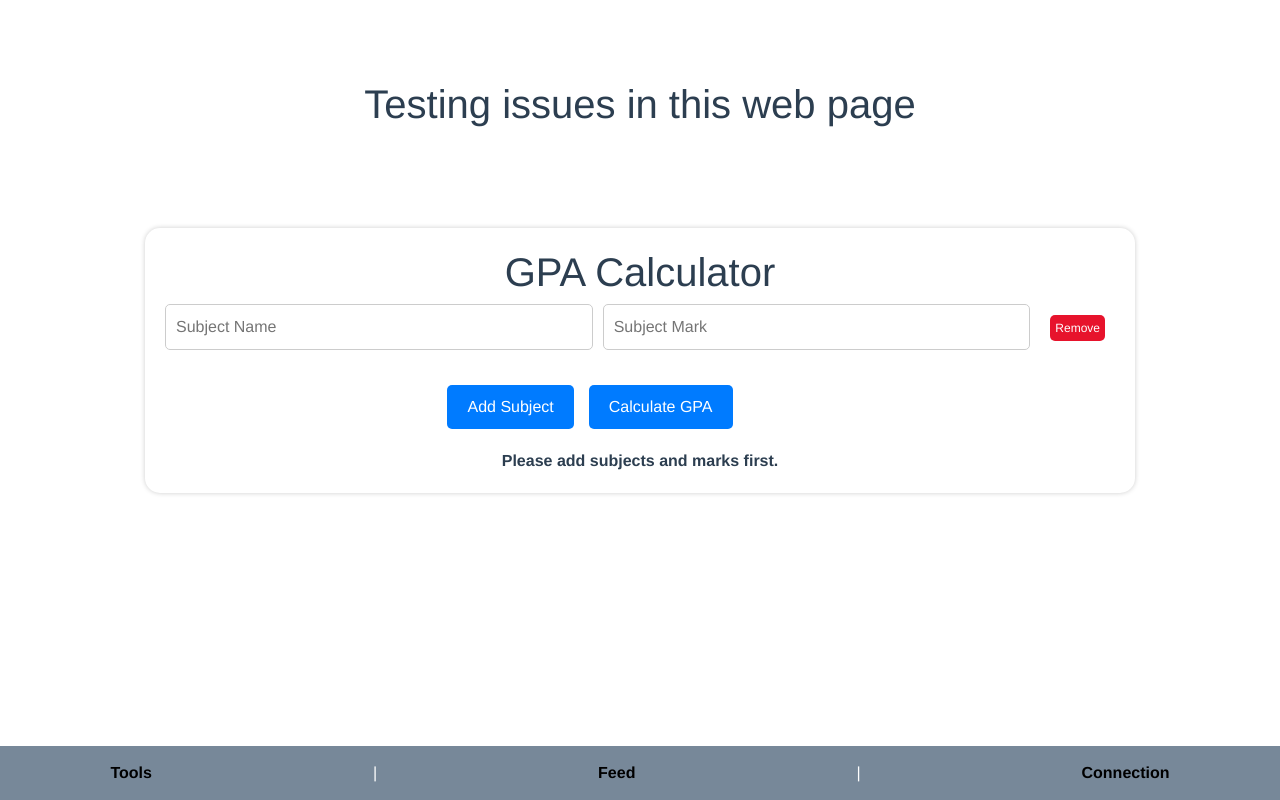
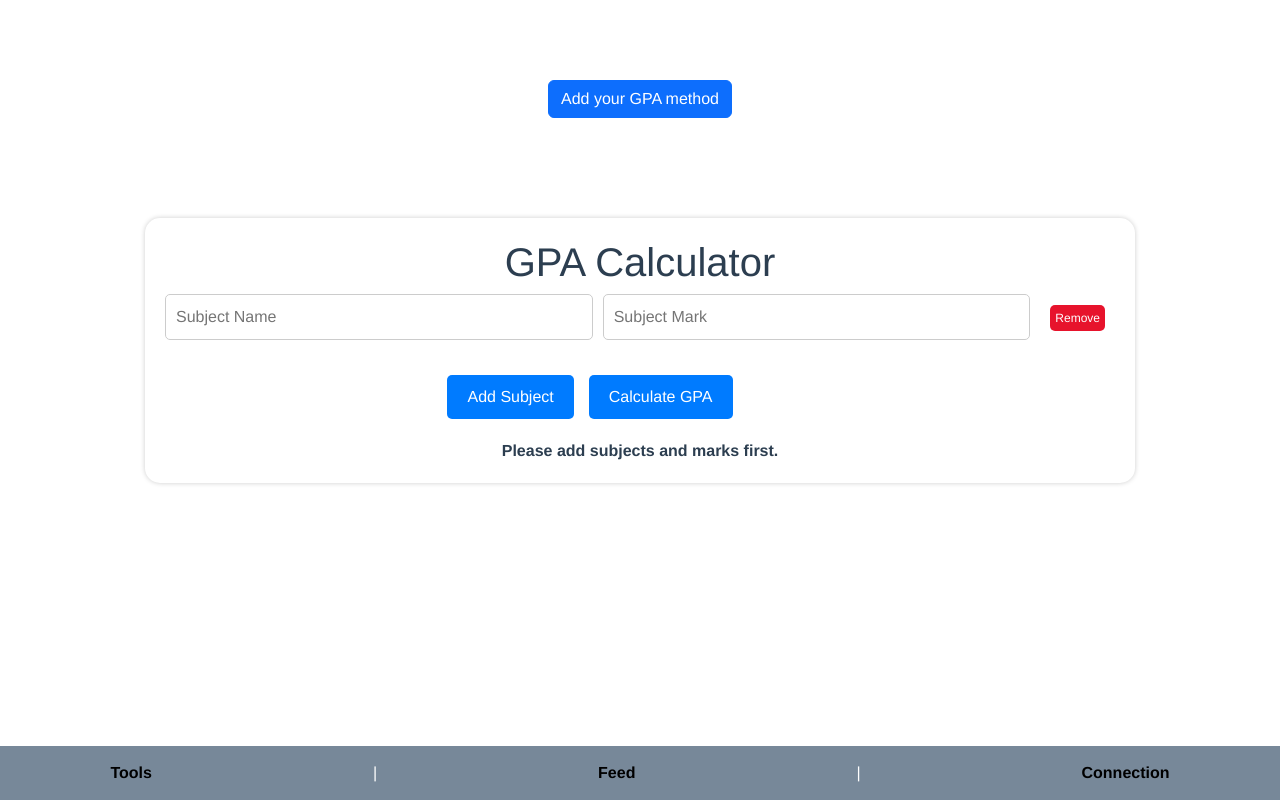
Before and after one commit to bhathiknk/socialmedia-webapp, a Vue app: page /GradesTracking in a window 1280 px wide. Built offline with nearby package versions, Linux system fonts and the light colour scheme.

Commit message:
add side panle to to allowing to user to add his/her gpa method

```diff
--- a/src/components/GradesTracking.vue
+++ b/src/components/GradesTracking.vue
@@ -2,10 +2,66 @@
 
   <div class="container">
 
+
     <div id="margin-top">
 
-<!--nedd to add side panel for add Gpa methods from User-->
-<h1 class="text-focus-in">Testing issues in this web page</h1>
+      <div class="row row-cols-2 row-cols-lg-5 g-2 g-lg-3">
+        <div class="col"></div>
+        <div class="col">
+          <!--
+           <button class="btn btn-primary" type="button" data-bs-toggle="offcanvas" data-bs-target="#offcanvasExample" aria-controls="offcanvasExample">
+
+          </button>
+          -->
+
+          <div class="offcanvas offcanvas-start" tabindex="-1" id="offcanvasExample" aria-labelledby="offcanvasExampleLabel">
+            <div class="offcanvas-header">
+              <h5 class="offcanvas-title" id="offcanvasExampleLabel">Enter your Grading method</h5>
+              <button type="button" class="btn-close text-reset" data-bs-dismiss="offcanvas" aria-label="Close"></button>
+            </div>
+            <div class="offcanvas-body">
+              <div>
+                you can add your University GPA Grading marks to here. Which means A = 90 / B = 75 / C = 55 /S = 35 Like That
+              </div>
+              <div class="dropdown mt-3">
+
+                <!--
+                <button class="btn btn-secondary dropdown-toggle" type="button" id="dropdownMenuButton" data-bs-toggle="dropdown">
+                  Dropdown button
+                </button>
+                <ul class="dropdown-menu" aria-labelledby="dropdownMenuButton">
+                  <li><a class="dropdown-item" href="#">Action</a></li>
+                  <li><a class="dropdown-item" href="#">Another action</a></li>
+                  <li><a class="dropdown-item" href="#">Something else here</a></li>
+                </ul>
+                -->
+                <div class="gpa-calculator-edit">
+                  <h5>Add your GPA Calculator grades</h5>
+
+
+
+
+                </div>
+              </div>
+            </div>
+          </div>
+
+
+        </div>
+
+        <div class="col">
+          <!--<div class="p-3 border bg-light">Reset</div>-->
+          <button class="btn btn-primary" type="button" data-bs-toggle="offcanvas" data-bs-target="#offcanvasExample" aria-controls="offcanvasExample">
+            Add your GPA method
+          </button>
+        </div>
+        <div class="col">
+          <!--<button class="btn btn-primary">Add your GPA method 3</button>-->
+        </div>
+        <div class="col"></div>
+      </div>
+
+
     </div>
   </div>
 
@@ -28,6 +84,18 @@
     </div>
 
 
+
+
+
+    <!--<div id="text-grid" >
+      <div class="alert alert-dismissible alert-primary">
+        <button type="button" class="btn-close" data-bs-dismiss="alert"></button>
+        <strong>Under maintenance !</strong> <a href="#" class="alert-link">Changed a few things</a> @Vilochana Rajapaksha
+      </div>
+      <div class="progress">
+        <div class="progress-bar progress-bar-striped progress-bar-animated" role="progressbar" aria-valuenow="75" aria-valuemin="0" aria-valuemax="100" style="width: 5%;"></div>
+      </div>
+    </div>-->
 
 
 
```
